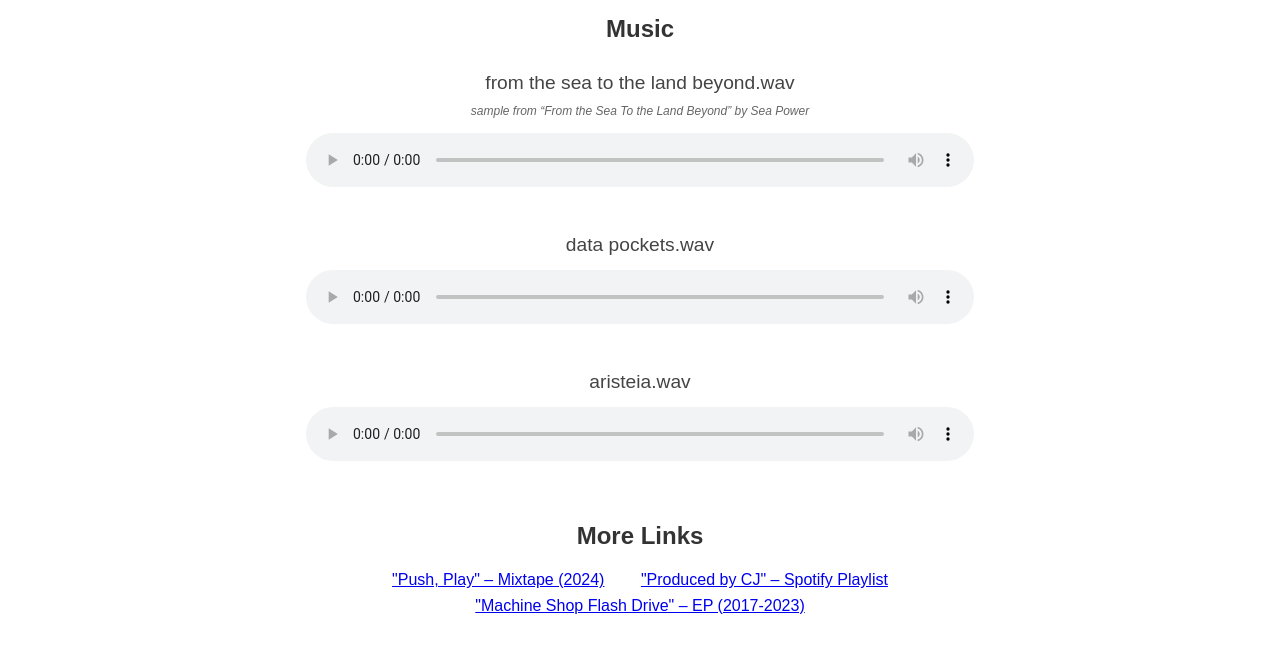
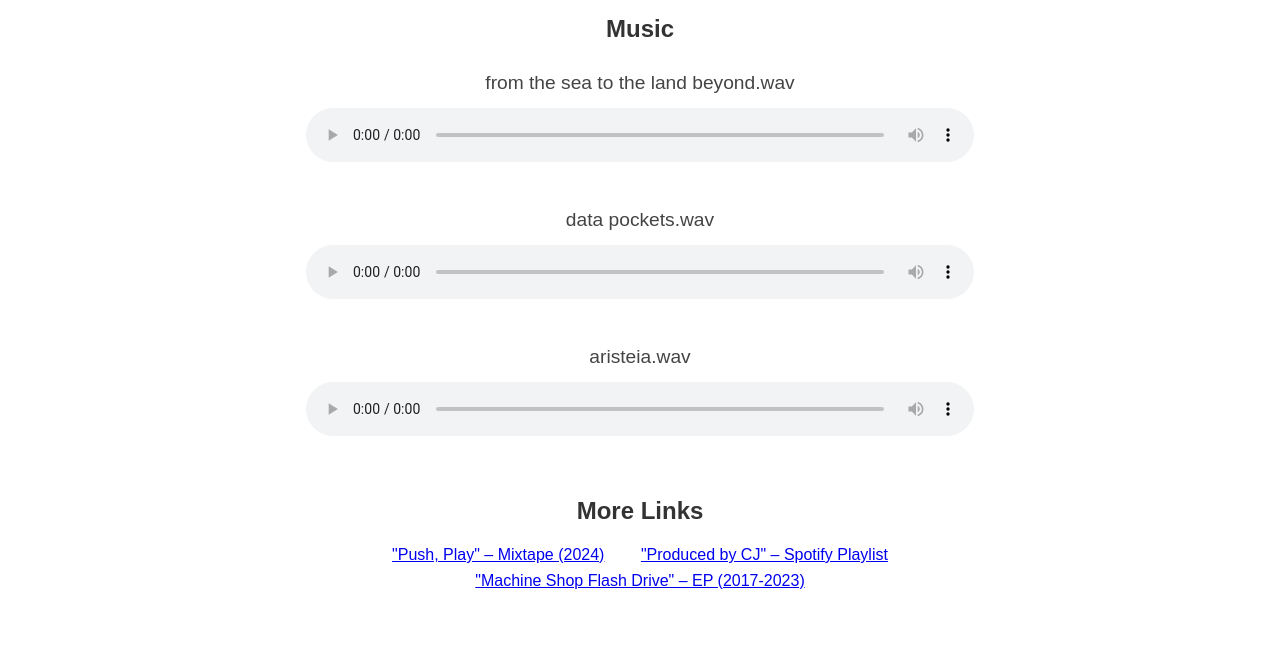
Before and after one commit to cjfouram/music-website, a plain HTML site: page index.html in a window 1280 px wide. Shown: the part 88-740 px from the top of the page. Drawn offline with Linux system fonts and the light colour scheme.

Commit message:
Remove attribution under first track

```diff
--- a/index.html
+++ b/index.html
@@ -103,9 +103,6 @@
       <h2>Music</h2>
 
       <h3>from the sea to the land beyond.wav</h3>
-      <div class="attribution">
-        sample from “From the Sea To the Land Beyond” by Sea Power
-      </div>
       <audio controls>
         <source src="assets/audio/from the sea to the land beyond NEW.wav" type="audio/wav">
       </audio>
```
